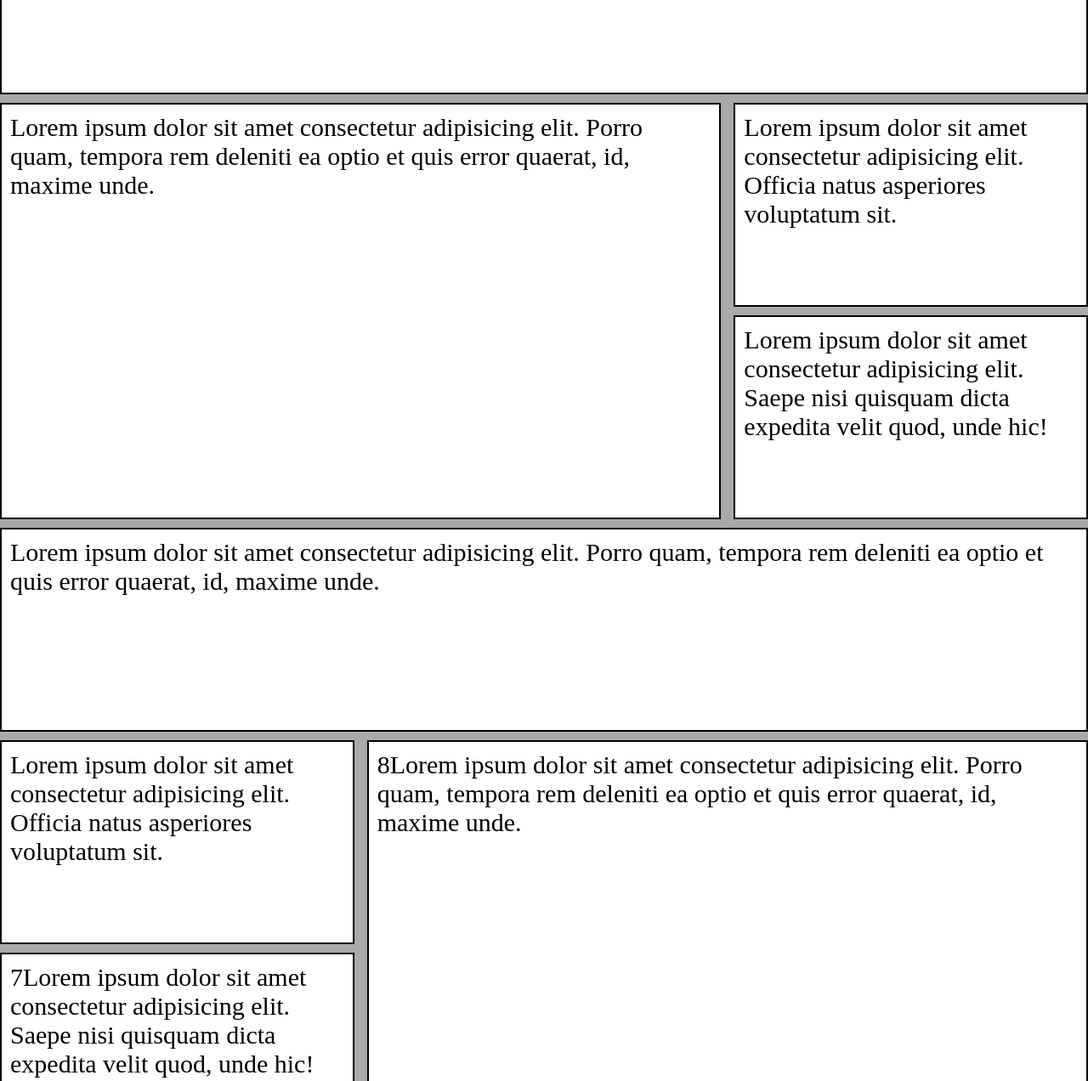
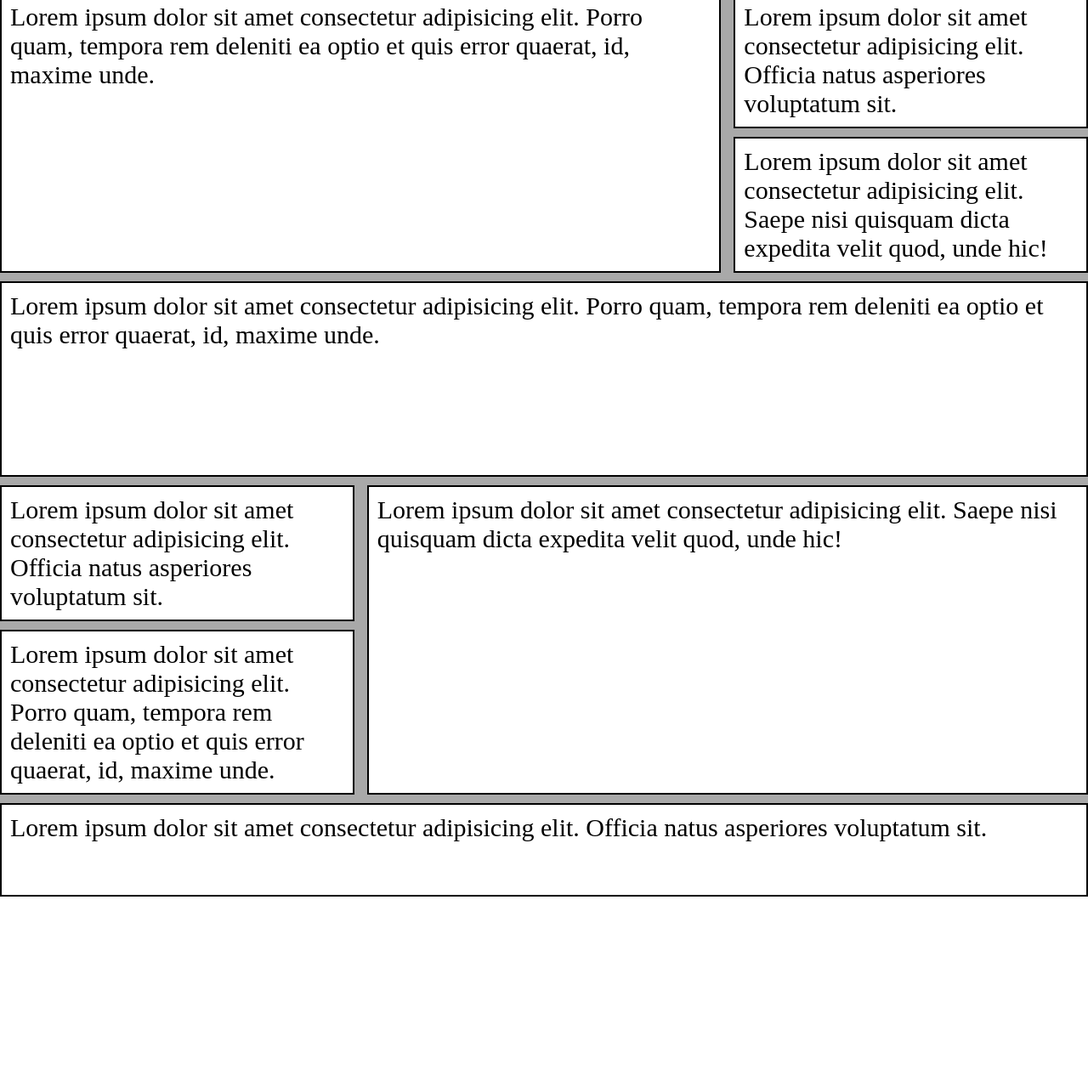
Before and after one commit to mrfelipesensei/grid, a plain HTML site: page index.html in a window 1280 px wide. Shown: the part 129-1401 px from the top of the page at 85% size. After the commit the page ends 1184 px from the top, so only its background shows below. Drawn offline with Linux system fonts and the light colour scheme.

Commit message:
grid-row resolução

```diff
--- a/index.html
+++ b/index.html
@@ -35,11 +35,11 @@
                 Officia natus asperiores voluptatum sit.</p>
         </div>
         <div class="item item7">
-            <p>7Lorem ipsum dolor sit amet consectetur adipisicing elit.
+            <p>Lorem ipsum dolor sit amet consectetur adipisicing elit.
                 Saepe nisi quisquam dicta expedita velit quod, unde hic!</p>
         </div>
         <div class="item item8">
-            <p>8Lorem ipsum dolor sit amet consectetur adipisicing elit.
+            <p>Lorem ipsum dolor sit amet consectetur adipisicing elit.
                 Porro quam, tempora rem deleniti ea optio et quis error quaerat, id, maxime unde.</p>
         </div>
         <div class="item item9">
--- a/style.css
+++ b/style.css
@@ -10,7 +10,7 @@
     display: grid;
     grid-template-columns: repeat(3,1fr);
     gap: 10px 15px;
-    grid-auto-rows: minmax(210px,240px);
+    grid-auto-rows: minmax(110px,auto);
 }
 
 .item{
@@ -28,10 +28,11 @@
 }
 .item5{
     grid-column: 1/4;
+    grid-row: 4/6;
 }
-.item8{
+.item7{
     grid-column: 2/4;
-    grid-row: 5/7;
+    grid-row: 6/8;
 
 }
 .item9{
```
